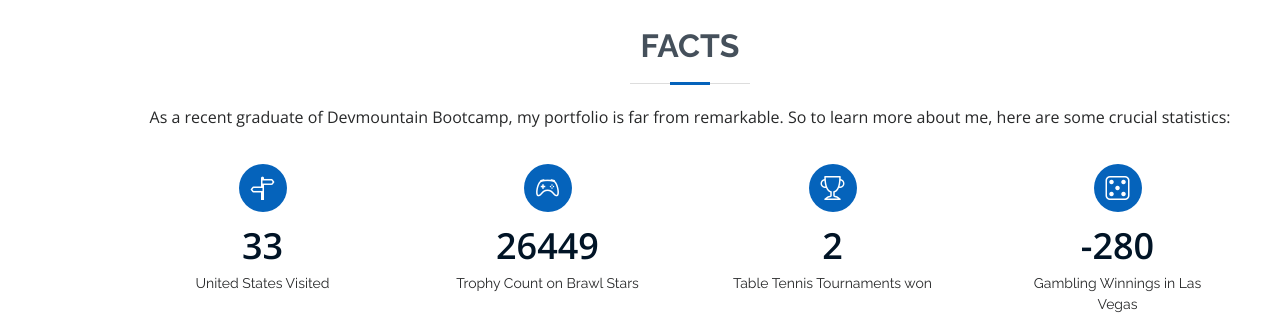
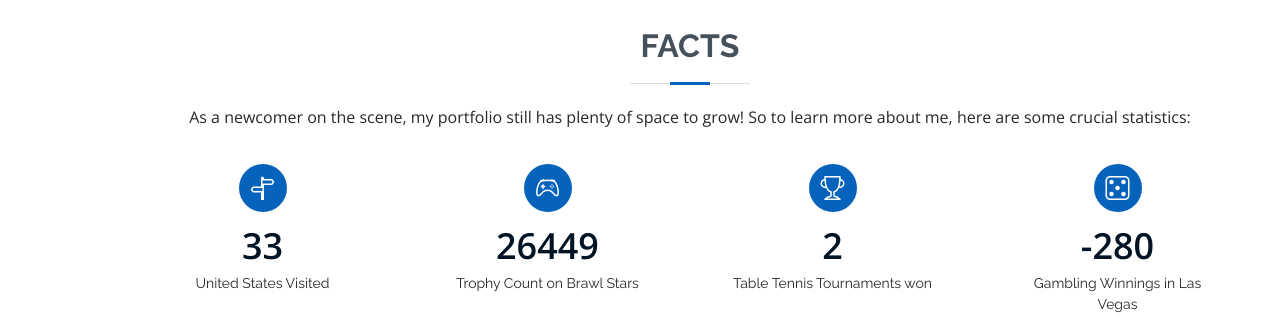
Before and after one commit to seanthewonderful/portfolio, a Flask app: page / in a window 1280 px wide. Shown: the part 1469-1786 px from the top of the page. Run offline with Flask 2, Linux system fonts and the light colour scheme; some libraries are stand-ins or nearby versions.

Commit message:
content changes

```diff
--- a/src/templates/index.html
+++ b/src/templates/index.html
@@ -6,7 +6,7 @@
   <meta charset="utf-8">
   <meta content="width=device-width, initial-scale=1.0" name="viewport">
 
-  <title>MyResume Bootstrap Template - Index</title>
+  <title>Sean Fagan Portfolio</title>
   <meta content="" name="description">
   <meta content="" name="keywords">
 
@@ -145,7 +145,7 @@
 
         <div class="section-title">
           <h2>Facts</h2>
-          <p>As a recent graduate of Devmountain Bootcamp, my portfolio is far from remarkable. So to learn more about me, here are some crucial statistics:</p>
+          <p>As a newcomer on the scene, my portfolio still has plenty of space to grow! So to learn more about me, here are some crucial statistics:</p>
         </div>
 
         <div class="row">
```
